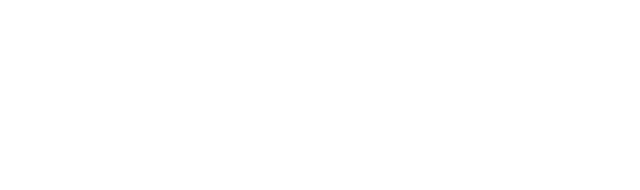
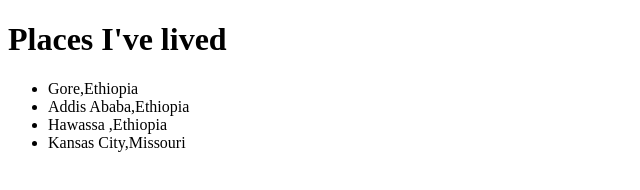
Before and after one commit to KC-LC101-June-22/js-assignment-4-html-me-something-NaAmenBon, a website: page index.html in a window 1280 px wide. Shown: the whole page, without its empty margins (0-640 px from the left). Drawn offline with Linux system fonts and the light colour scheme.

Commit message:
Update index.html

```diff
--- a/index.html
+++ b/index.html
@@ -1,8 +1,19 @@
 <!DOCTYPE html>
+
 <html>
    <head>
+      <title>Places I've lived</title>
    </head>
+
    <body>
-      <!-- Write your HTML in this file! -->
+      <h1>Places I've lived</h1>
+      <nav>
+         <ul>
+            <li> Gore,Ethiopia</li>
+            <li>Addis Ababa,Ethiopia</li>
+            <li> Hawassa ,Ethiopia</li>
+            <li> Kansas City,Missouri</li>
+         </ul>
+      </nav>
    </body>
 </html>
```
